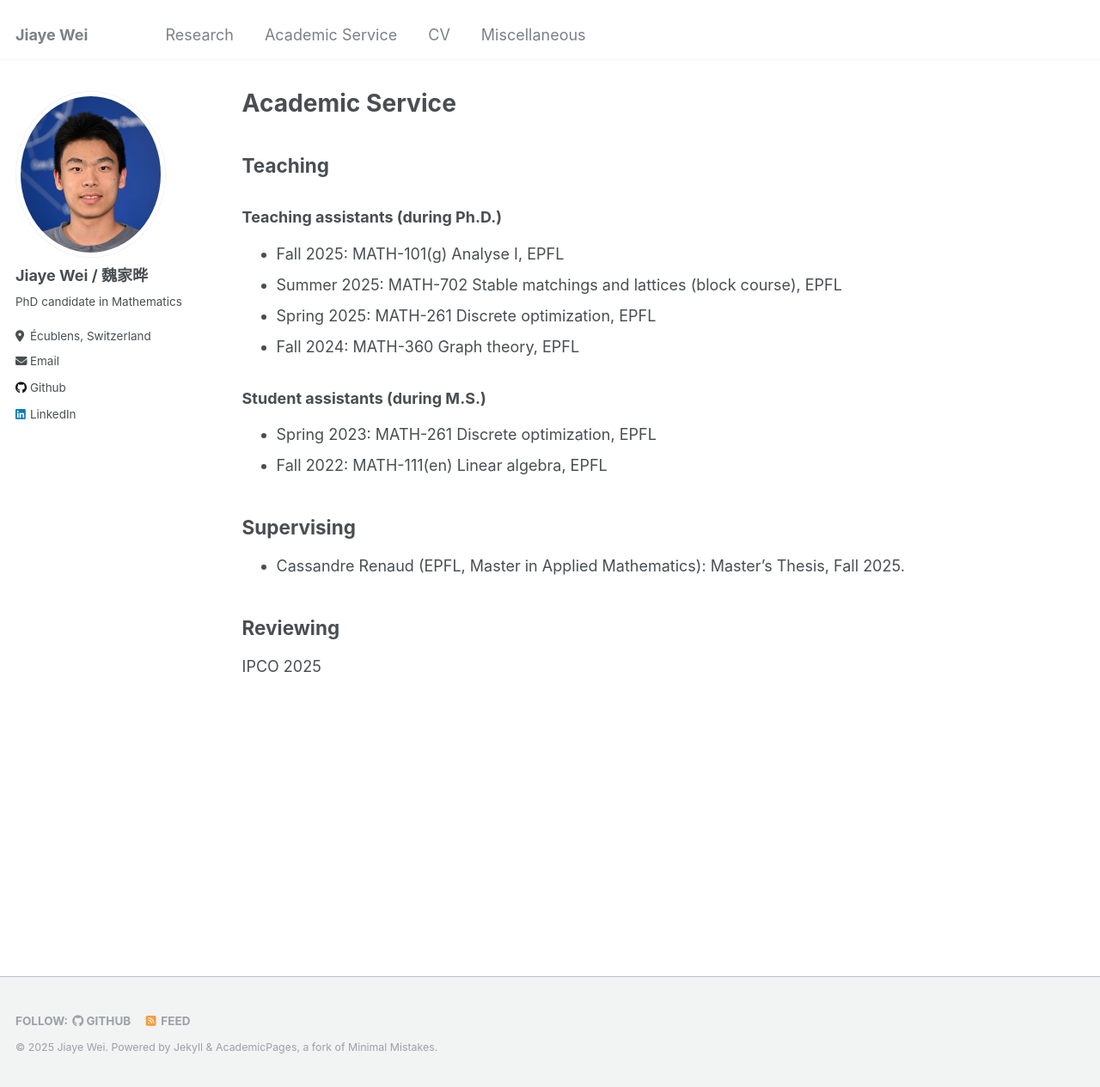
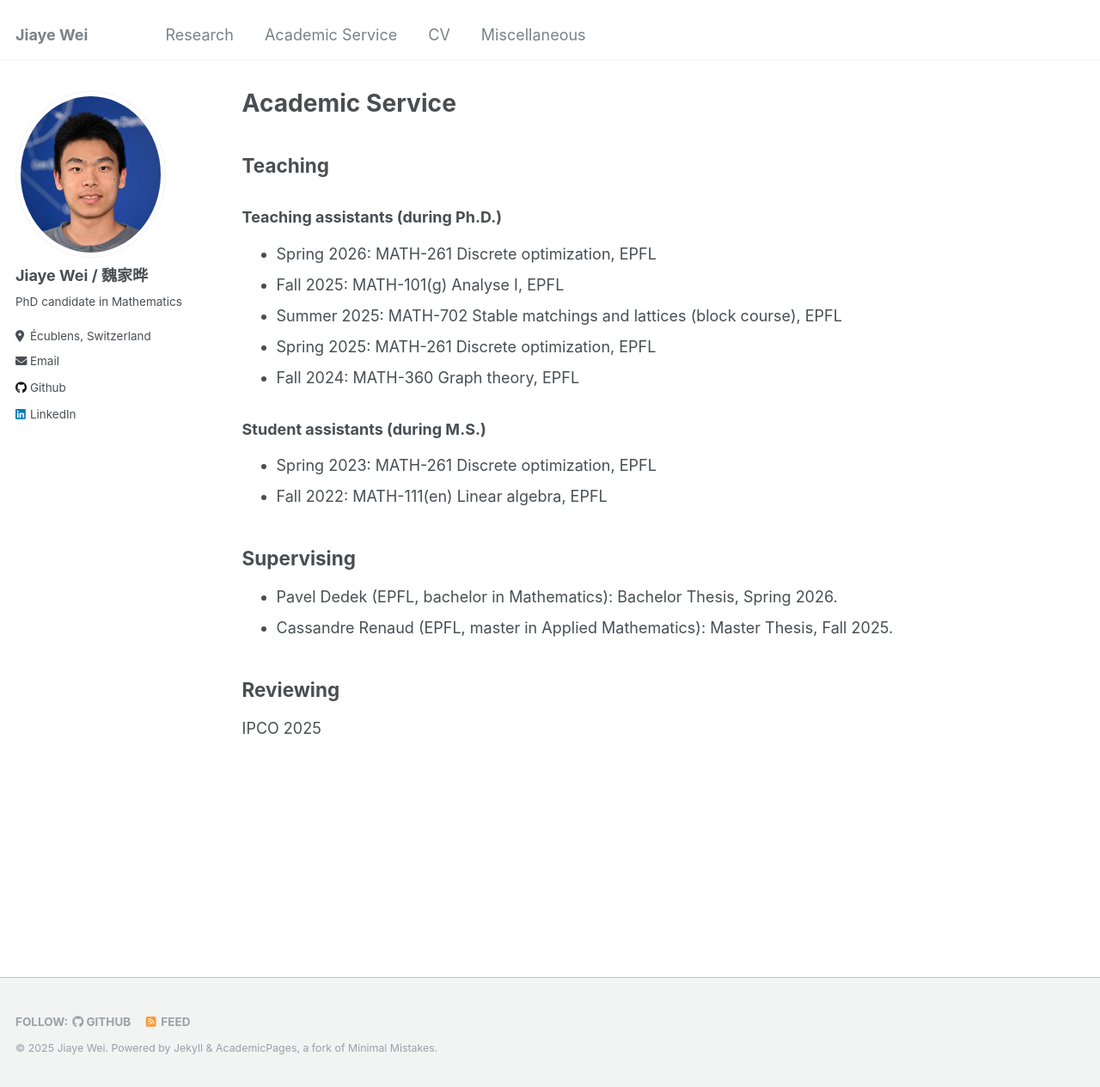
Before and after one commit to jiaye-W/jiaye-W.github.io, a Jekyll site: the page built from _pages/teaching.md, in a window 1280 px wide and 1265 px high. Shown: the whole window at 86% size. Built offline with Jekyll 4.4.1, drawn with Linux system fonts in a browser that asks for light colours.

Commit message:
update teaching and supervising

```diff
--- a/_pages/teaching.md
+++ b/_pages/teaching.md
@@ -11,6 +11,7 @@ author_profile: true
 ## Teaching
 
 ### Teaching assistants (during Ph.D.)
+  * Spring 2026: MATH-261 Discrete optimization, EPFL
   * Fall 2025: MATH-101(g) Analyse I, EPFL
   * Summer 2025: MATH-702 Stable matchings and lattices (block course), EPFL
   * Spring 2025: MATH-261 Discrete optimization, EPFL
@@ -21,7 +22,8 @@ author_profile: true
   * Fall 2022: MATH-111(en) Linear algebra, EPFL
 
 ## Supervising
-- Cassandre Renaud (EPFL, Master in Applied Mathematics): Master's Thesis, Fall 2025.
+- Pavel Dedek (EPFL, bachelor in Mathematics): Bachelor Thesis, Spring 2026.
+- Cassandre Renaud (EPFL, master in Applied Mathematics): Master Thesis, Fall 2025.
 
 ## Reviewing
 IPCO 2025
```
